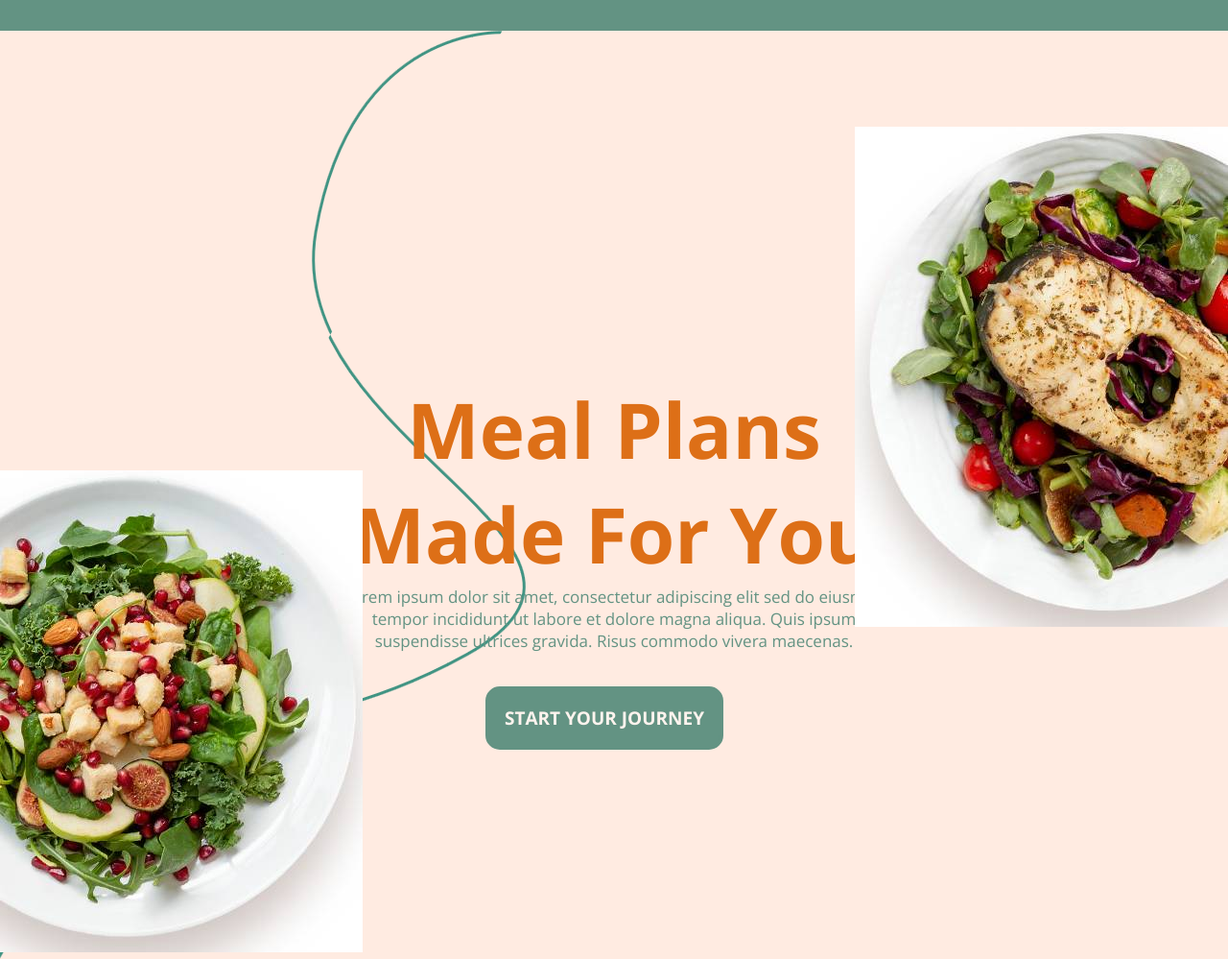
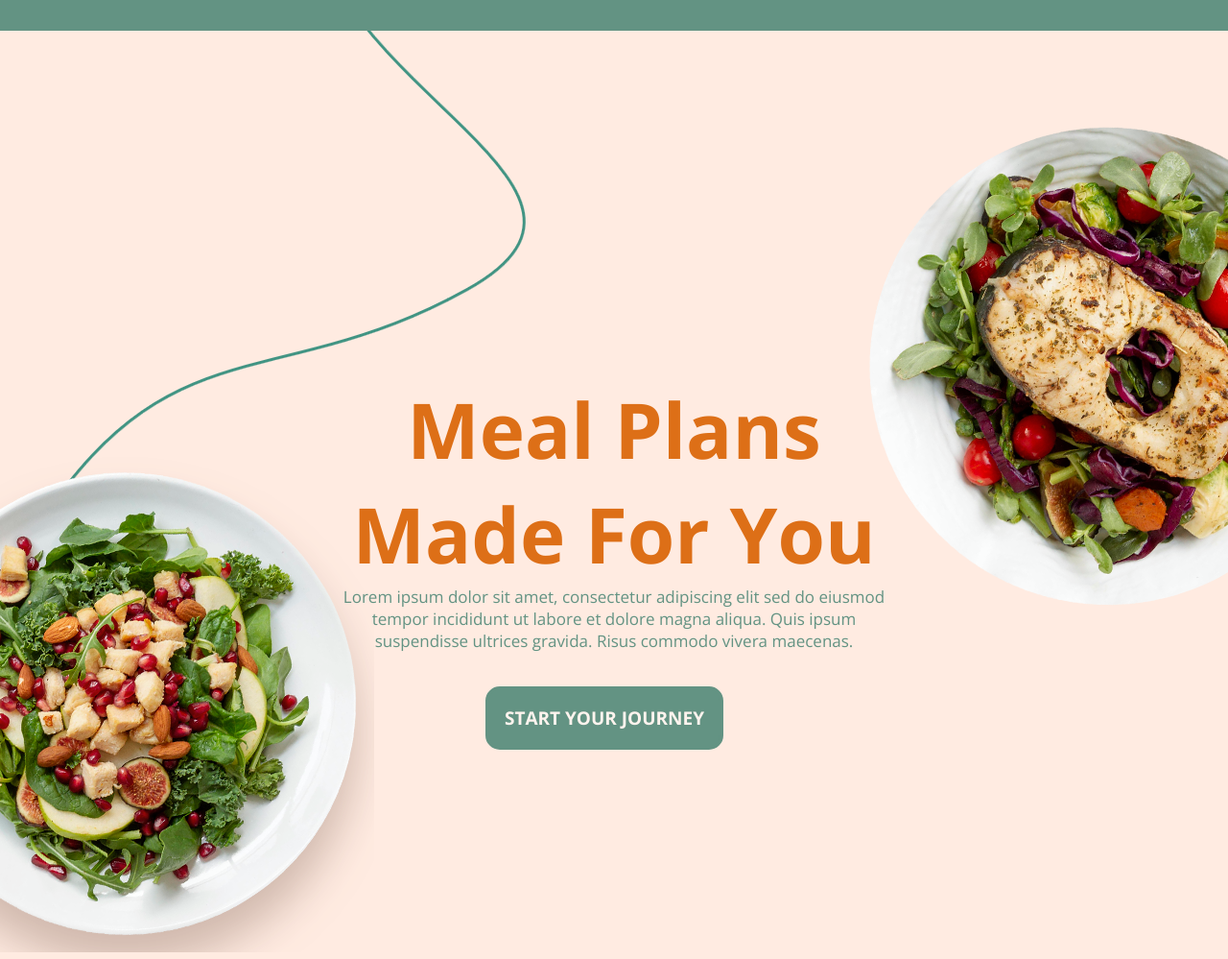
Before and after one commit to rifatul-22/Meal_plan, a plain HTML site: page index.html in a window 1280 px wide. Shown: the part 6820-7819 px from the top of the page at 96% size. Drawn offline with nearby package versions, Linux system fonts and the light colour scheme.

Commit message:
img update

```diff
--- a/css/style.css
+++ b/css/style.css
@@ -520,7 +520,7 @@ nav .shop_cart ul li:hover .menu_btn{
 }
 #meal_plan_3 .left_shape{
     position: absolute;
-    top: 0px;
+    top: -380px;
     left: 0;
     z-index: -1;
 }
--- a/index.html
+++ b/index.html
@@ -208,7 +208,7 @@
                 <a href="#">learn more</a>
             </div>
             <div class="meal_plan_2_img">
-                <img class="meal_ab" src="img/meal_plan_ab.jpg" alt="">
+                <img class="meal_ab" src="img/meal_plan_ab.png" alt="">
                 <div class="meal_plan_2_img_content">
                     <img src="img/arrow.png" alt="">
                     <p>SMOKED MILKFISH GARDEN SALAD</p>
@@ -245,8 +245,8 @@
       <!-- Review section end  -->
       <!-- Meal Plan_3 section start  -->
       <section id="meal_plan_3">
-        <img class="left_img" src="img/left_img.jpg" alt="">
-        <img class="right_img" src="img/right_img.jpg" alt="">
+        <img class="left_img" src="img/left_img.png" alt="">
+        <img class="right_img" src="img/right_img.png" alt="">
         <img class="left_shape" src="img/left_shape.png" alt="">
         <img class="right_shape" src="img/right_shape.png" alt="">
         <div class="meal_plan_3_content">
```
Also changed, not shown: img/left_img.jpg (deleted), img/left_img.png (added), img/meal_plan_ab.jpg (deleted), img/meal_plan_ab.png (added), img/right_img.jpg (deleted), img/right_img.png (added).
